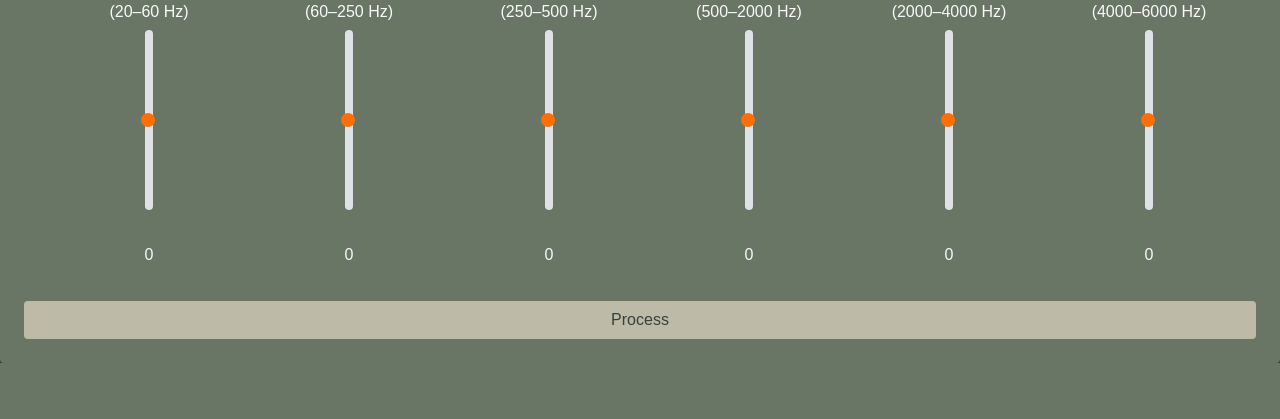
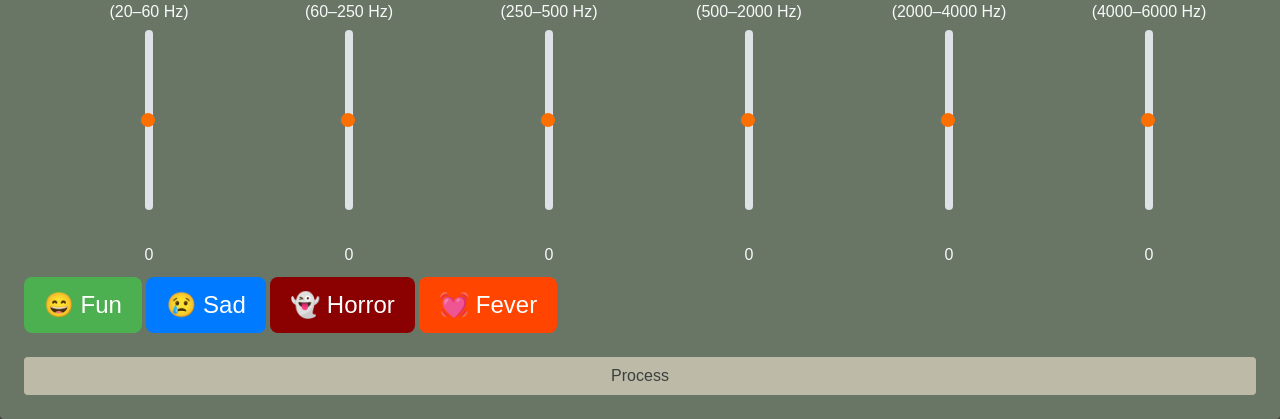
Before and after one commit to ttuan8600/equalizer-app, a Flask app: page / in a window 1280 px wide. Shown: the part 536-955 px from the top of the page. Before the commit the page ends 899 px from the top, so only its background shows below. Run offline with Flask 3, Linux system fonts and the light colour scheme; some libraries are stand-ins or nearby versions.

Commit message:
Hieu -html
kịch bản thiết lập sẵn các băng tần

```diff
--- a/templates/index.html
+++ b/templates/index.html
@@ -44,10 +44,28 @@
 
 
             </div>
+            <div>
+                <button id="fun-button" type="button" style="font-size: 24px; padding: 10px 20px; border-radius: 8px; background-color: #4CAF50; color: white; border: none;" onclick="mode('fun')">
+                    😄 Fun
+                </button>
+                <button id="sad-button" type="button" style="font-size: 24px; padding: 10px 20px; border-radius: 8px; background-color: #007BFF; color: white; border: none;" onclick="mode('sad')">
+                    😢 Sad
+                </button>
+                <button id="horror-button" type="button" style="font-size: 24px; padding: 10px 20px; border-radius: 8px; background-color: #8B0000; color: white; border: none;" onclick="mode('horror')">
+                    👻 Horror
+                </button>
+                <button id="bass-boost-button" type="button" style="font-size: 24px; padding: 10px 20px; border-radius: 8px; background-color: #FF4500; color: white; border: none;" onclick="mode('bass_boost')">
+                    💓 Fever
+                </button>
 
+            </div>
             <button type="submit" id="process-button" class="btn btn-block mt-4" onclick="showLoading()" disabled>Process</button>
         </form>
+
     </div>
+
+
+
 
     <script>
         const canvas = document.getElementById("audio-waveform");
@@ -161,6 +179,69 @@
         // Set initial canvas size
         canvas.width = window.innerWidth * 0.95; // Adjust width based on your layout
         canvas.height = 200; // Set a fixed height
+
+        function mode(mood) {
+        // Định nghĩa giá trị thanh trượt cho từng chế độ
+            const modes = {
+                fun: {
+                    "sub_bass_gain": 3,
+                    "bass_gain": 2,
+                    "low_mid_gain": 0,
+                    "mid_gain": 4,
+                    "upper_mid_gain": 5,
+                    "presence_gain": 6,
+                    "brilliance_gain": 5
+                },
+                sad: {
+                    "sub_bass_gain": 5,
+                    "bass_gain": 4,
+                    "low_mid_gain": 0,
+                    "mid_gain": -2,
+                    "upper_mid_gain": -3,
+                    "presence_gain": -2,
+                    "brilliance_gain": -3
+                },
+                // horror: {
+                //     "sub_bass_gain": 6,
+                //     "bass_gain": 3,
+                //     "low_mid_gain": 0,
+                //     "mid_gain": -4,
+                //     "upper_mid_gain": 0,
+                //     "presence_gain": 4,
+                //     "brilliance_gain": 6
+                // },
+                horror: {
+                    "sub_bass_gain": -5,
+                    "bass_gain": -6,
+                    "low_mid_gain": -3,
+                    "mid_gain": -4,
+                    "upper_mid_gain": -5,
+                    "presence_gain": -6,
+                    "brilliance_gain": -7
+                },
+                bass_boost: {  // Hiệu ứng "Rung tim"
+                    "sub_bass_gain": 8,
+                    "bass_gain": 7,
+                    "low_mid_gain": 2,
+                    "mid_gain": 0,
+                    "upper_mid_gain": -2,
+                    "presence_gain": -3,
+                    "brilliance_gain": -5
+                }
+            };
+
+        // Lấy giá trị tương ứng với chế độ được truyền vào
+            const sliderValues = modes[mood];
+
+        // Cập nhật giá trị các thanh trượt
+            for (const [id, value] of Object.entries(sliderValues)) {
+                const slider = document.getElementById(id);
+                if (slider) {
+                    slider.value = value;
+                    document.getElementById(`${id}_value`).innerText = value;
+                    }
+                }
+        }
     </script>
 </body>
 </html>
```
Also changed, not shown: 1 other file.
